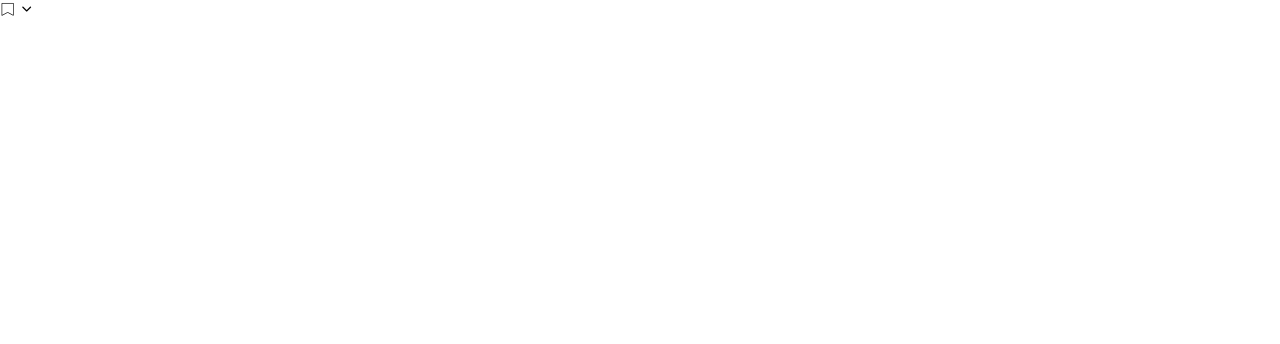
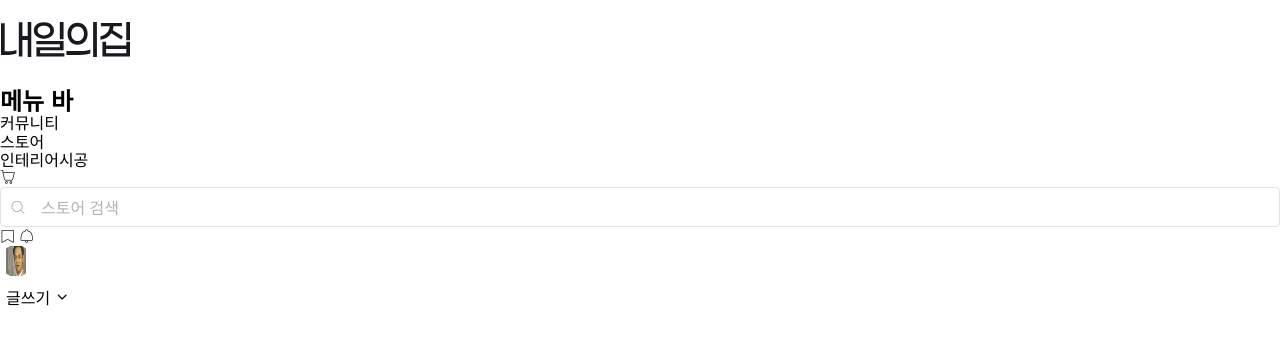
Before and after one commit to han16935/tomorrow-house-project, a website: page index.html in a window 1280 px wide. Drawn offline with Linux system fonts and the light colour scheme; files whose address does not match are found by name.

Commit message:
🚧 Add HTML Tag

```diff
--- a/index.html
+++ b/index.html
@@ -22,8 +22,57 @@
     <meta name="msapplication-TileColor" content="#2b5797" />
     <meta name="theme-color" content="#ffffff" />
   </head>
+
   <body>
-    <i class="ic-bookmark"></i>
-    <i class="ic-chevron"></i>
+    <header>
+      <h1 aria-label="오늘의 집">
+        <a href="#">
+          <img src="./assets/Logo.svg" />
+        </a>
+      </h1>
+
+      <nav class="sm-hidden">
+        <h2 class="visually-hidden">메뉴 바</h2>
+        <!--nav 등 section tag는 h 태그 사용-->
+        <ul>
+          <li><a href="#">커뮤니티</a></li>
+          <li><a href="#">스토어</a></li>
+          <li><a href="#">인테리어시공</a></li>
+        </ul>
+      </nav>
+
+      <button type="button" class="sm-only" aria-label="메뉴 열기 버튼">
+        <i class="ic-menu"></i>
+      </button>
+
+      <button type="button" class="lg-hidden" aria-label="검색창 열기 버튼">
+        <i class="ic-search"></i>
+      </button>
+
+      <a href="#" aria-label="장바구니 버튼">
+        <i class="ic-cart"></i>
+      </a>
+
+      <div class="input-group lg-only">
+        <input type="text" placeholder="스토어 검색" class="form-input" />
+        <i class="ic-search"></i>
+      </div>
+
+      <a href="#" class="sm-hidden" arial-label="스크랩북 홈페이지 이동"
+        ><i class="ic-bookmark"></i
+      ></a>
+
+      <a href="#" class="sm-hidden" aria-label="내 소식 페이지 이동"
+        ><i class="ic-bell"></i
+      ></a>
+    </header>
+
+    <button type="button" class="avatar-32 sm-hidden" aria-label="유저 정보">
+      <img src="./assets/img-user-01.jpg" />
+    </button>
+
+    <button type="button" class="sm-hidden btn-primary btn-40">
+      글쓰기 <i class="ic-chevron" aria-hidden></i>
+    </button>
   </body>
 </html>
```
